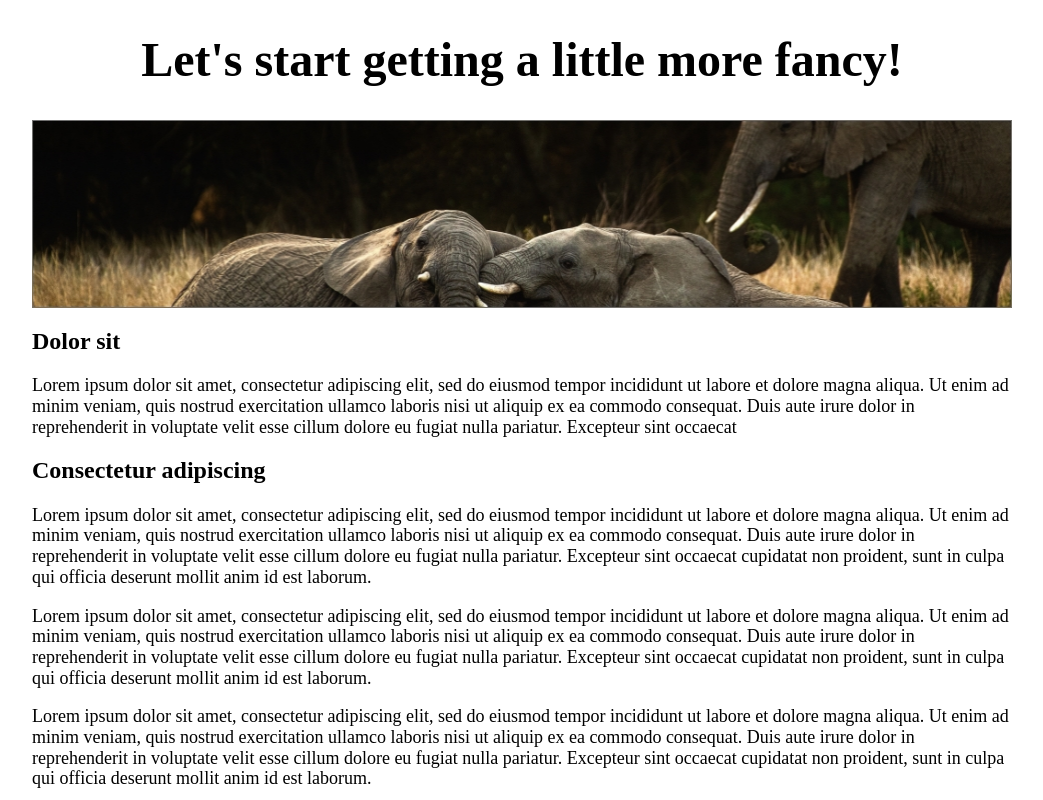
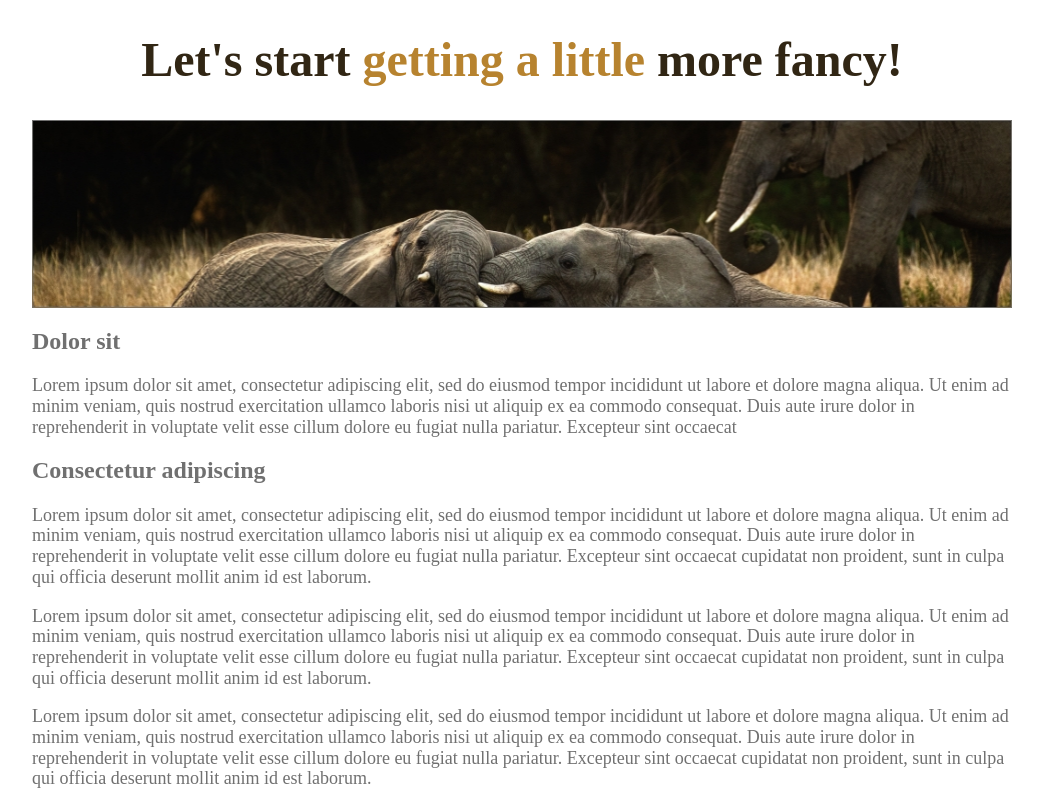
Before and after one commit to mf-dlcz/Flexbox-Refresher, a website built with Vite: page index.html in a window 1280 px wide. Shown: the top 800 px of the page, without its empty margins (118-1161 px from the left). Built offline with nearby package versions, Linux system fonts and the light colour scheme.

Commit message:
Updated the color of the text

```diff
--- a/css/style.css
+++ b/css/style.css
@@ -2,6 +2,7 @@ body {
   font-size: 1.125rem;
   margin: 0 auto;
   background-color: #FFF;
+  color: #707070;
 }
 
 .container {
@@ -10,9 +11,14 @@ body {
   margin: 0 auto;
 }
 
+.yellow-text {
+  color: #B7832F;
+}
+
 h1{
   font-size: 3rem;
   text-align: center;
+  color: #312614;
 }
 
 h2 {
--- a/index.html
+++ b/index.html
@@ -15,7 +15,7 @@
 	</head>
 	<body>
 		<div class="container">
-			<h1>Let's start getting a little more fancy!</h1>
+			<h1>Let's start <span class="yellow-text">getting a little</span> more fancy!</h1>
 			<img
 				src="/images/elephants.jpg"
 				alt="two small elephants playing with eachother"
```
